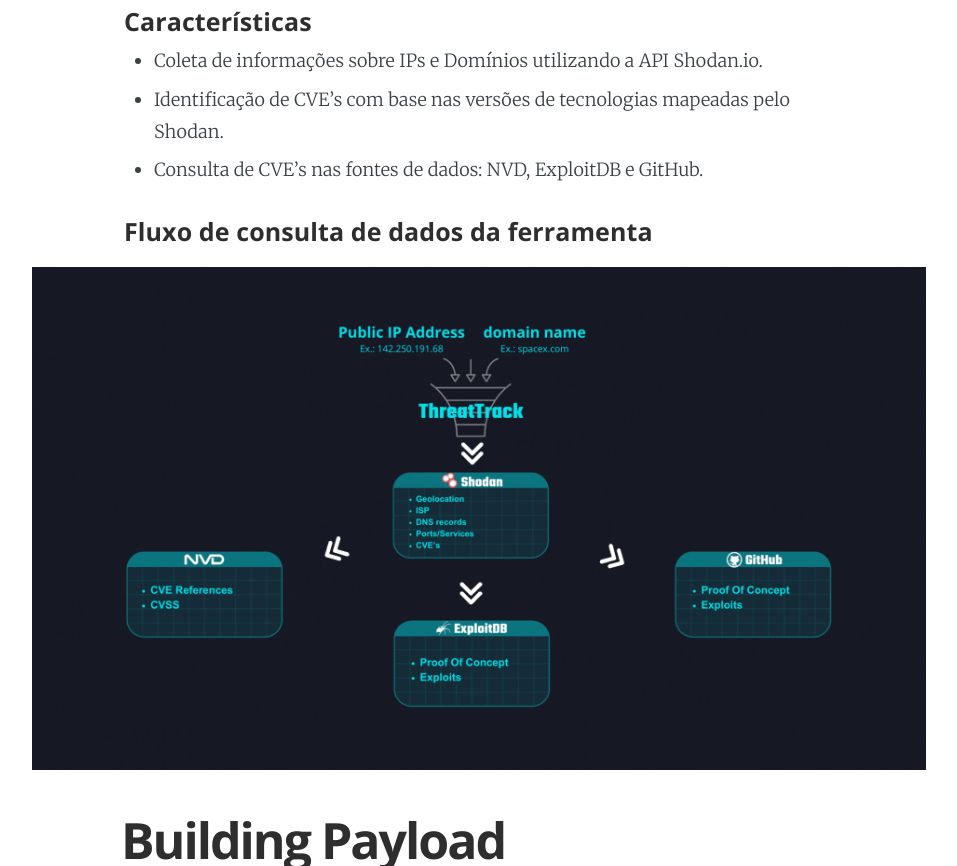
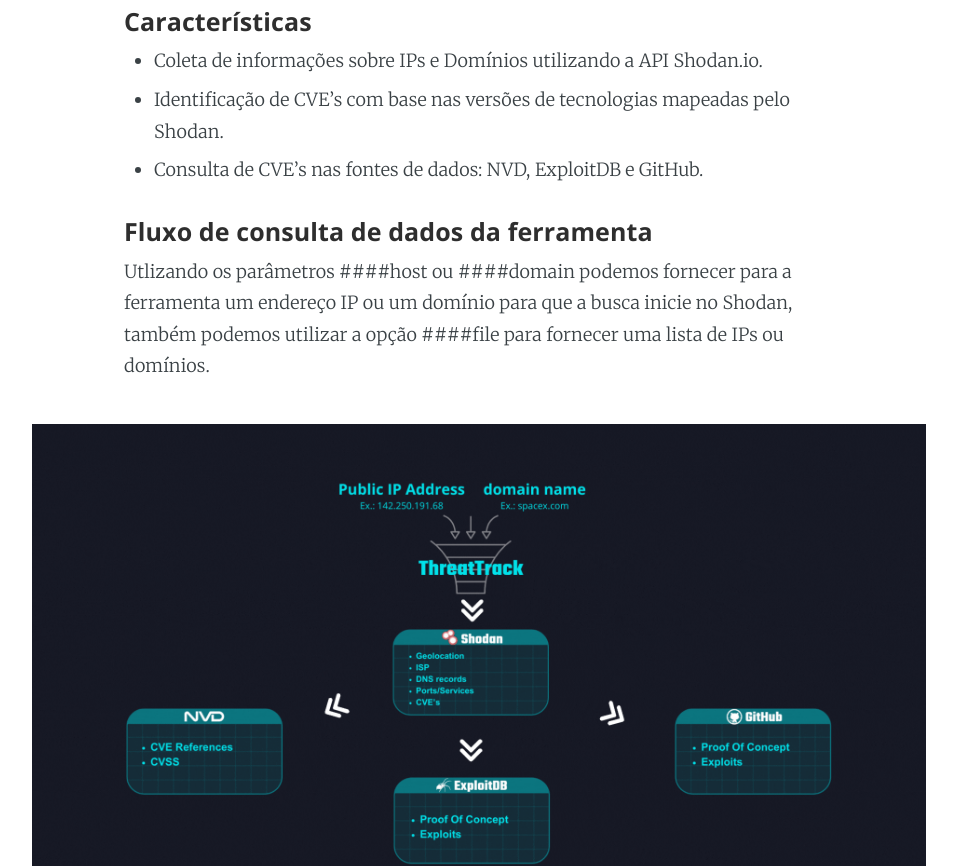
Before and after one commit to Ls4ss/blog, a Jekyll site: the page built from _posts/2024-04-21-ThreatTrack-Utilizando-a-inteligência-de várias-fontes.md, in a window 1280 px wide and 900 px high, scrolled down 1074 px, cut to the strip 0-866 px from the top of the window. Shown: the whole strip, without its empty margins (161-1118 px from the left). Built offline with Jekyll 4.4.1, drawn with Linux system fonts in a browser that asks for light colours.

Commit message:
Update 2024-04-21-ThreatTrack-Utilizando-a-inteligência-de várias-fontes.md

```diff
--- a/_posts/2024-04-21-ThreatTrack-Utilizando-a-inteligência-de várias-fontes.md
+++ b/_posts/2024-04-21-ThreatTrack-Utilizando-a-inteligência-de várias-fontes.md
@@ -20,6 +20,8 @@
 
 #### Fluxo de consulta de dados da ferramenta
 
+Utlizando os parâmetros ####host ou ####domain podemos fornecer para a ferramenta um endereço IP ou um domínio para que a busca inicie no Shodan, também podemos utilizar a opção ####file para fornecer uma lista de IPs ou domínios.
+
 ![alt text](https://raw.githubusercontent.com/Ls4ss/blog/main/assets/images/posts/ThreatTrack_Flow.gif)
 
 # Building Payload
```
